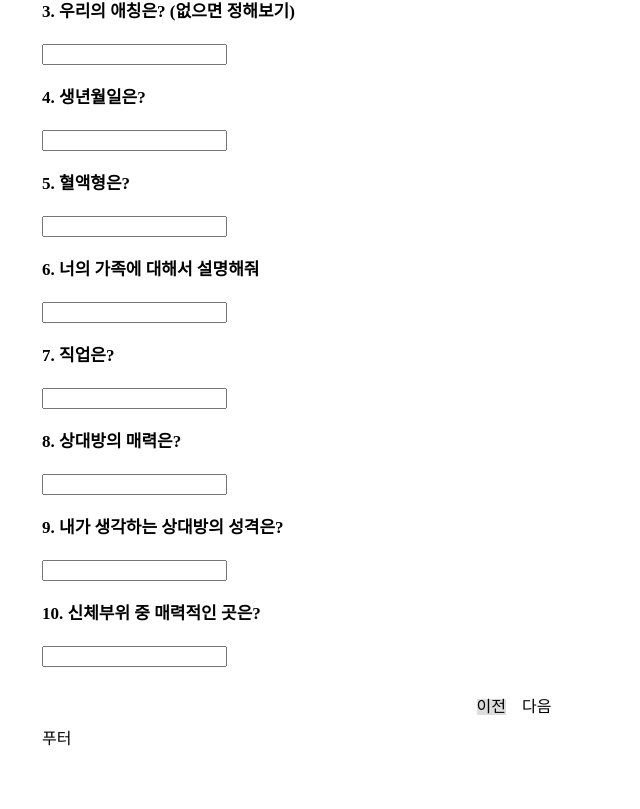
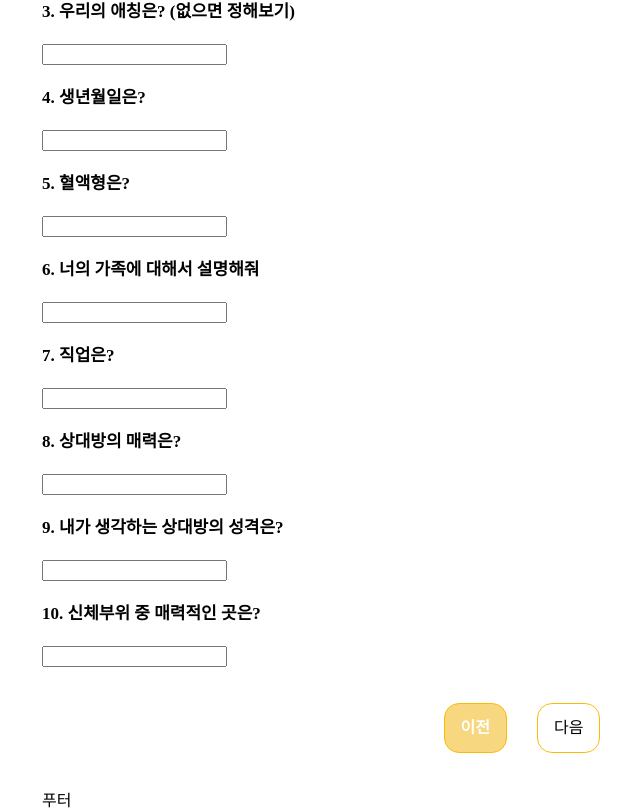
Before and after one commit to bellDev-code/question-react-frontend, a React (Create React App) app: page /#/Question in a window 1280 px wide. Shown: the part 281-1090 px from the top of the page, without its empty margins (118-758 px from the left). Before the commit the page ends 1028 px from the top, so only its background shows below. Built offline with nearby package versions, Linux system fonts and the light colour scheme.

Commit message:
QnA button css

```diff
--- a/src/routes/Question/Desktop/index.js
+++ b/src/routes/Question/Desktop/index.js
@@ -16,17 +16,44 @@ const PagingbuttonWrapper = styled.div`
   display: flex;
   align-items: center;
   justify-content: center;
+  margin: 20px 0;
 `;
 
 const PagingButton = styled.div`
   padding: 16px;
+  display: flex;
+  justify-content: center;
+  align-items: center;
+  border: 1px solid #fbbc05;
+  border-radius: 15px;
+  margin: 0px 15px;
+  cursor: pointer;
 `;
 
 const DisablePagingButton = styled.div`
-  background-color: #ddd;
+  cursor: pointer;
+  background-color: #f7d780;
+  padding: 16px;
+  border: 1px solid #fbbc05;
+  border-radius: 15px;
+  color: #fff;
+  font-weight: 600;
+  margin: 0px 15px;
 `;
 
-const SendButton = styled.div``;
+const SendButton = styled.div`
+  cursor: pointer;
+  padding: 16px;
+  background-color: #fbbc05;
+  width: 100%;
+  max-width: 250px;
+  border-radius: 15px;
+  display: flex;
+  align-items: center;
+  justify-content: center;
+  color: #fff;
+  font-weight: 600;
+`;
 
 const DeskQuestion = ({ questionList }) => {
   const pageLimit = 10;
@@ -90,9 +117,11 @@ const DeskQuestion = ({ questionList }) => {
           <PagingButton onClick={nextOnClick}>다음</PagingButton>
         )}
       </PagingbuttonWrapper>
-      {currentPage === maxPage ? (
-        <SendButton onClick={sendOnClick}>제출</SendButton>
-      ) : null}
+      <PagingbuttonWrapper>
+        {currentPage === maxPage ? (
+          <SendButton onClick={sendOnClick}>제출</SendButton>
+        ) : null}
+      </PagingbuttonWrapper>
     </Container>
   );
 };
```
Also changed, not shown: 1 other file (tests, documents, lock files or other folders).
